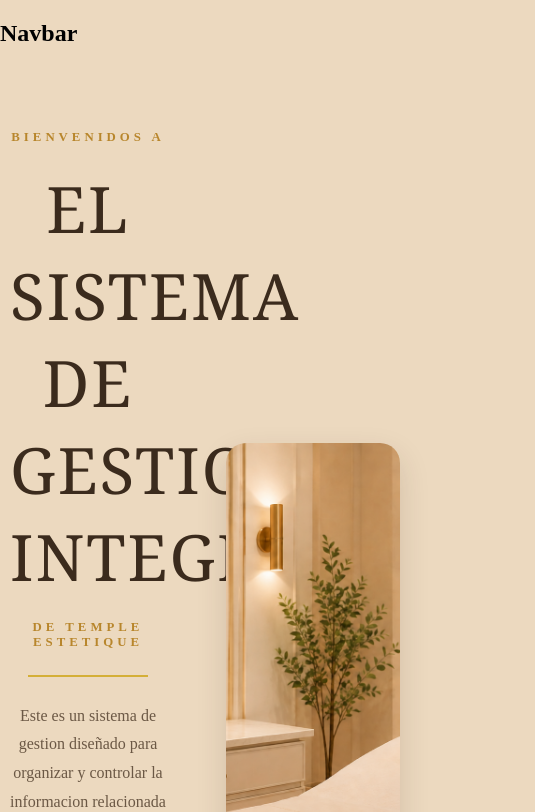
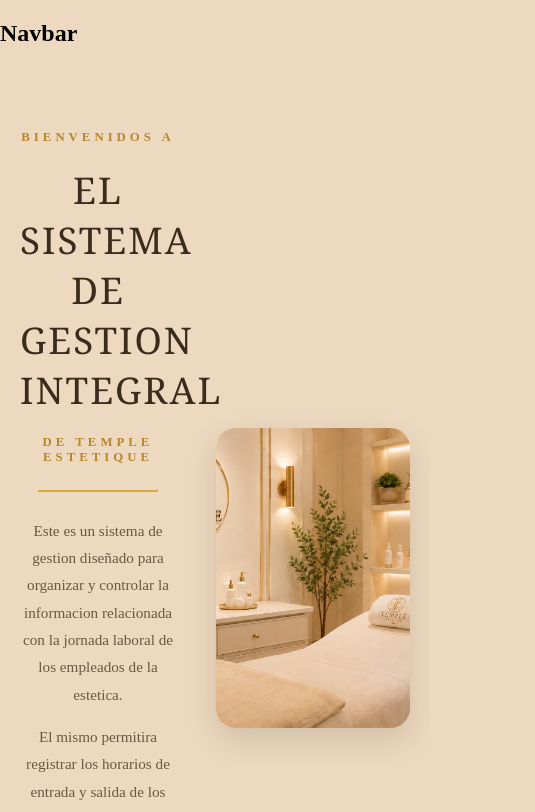
Before and after one commit to UlisesVillarreal/DesarrolloWeb, a React (Vite) app: page / in a window 390 px wide. Shown: the top 812 px of the page, 535 px wide, since content can reach past the window. Built offline with nearby package versions, Linux system fonts and the light colour scheme.

Commit message:
hicee cambioos

```diff
--- a/src/components/main/Main.module.css
+++ b/src/components/main/Main.module.css
@@ -97,3 +97,57 @@
     display: block;
 
 }
+
+
+@media (max-width: 900px) {
+
+    .presentacion {
+        grid-template-columns: 1fr;
+        gap: 40px;
+    }
+
+    .textoPresentacion {
+        text-align: center;
+    }
+
+    .linea {
+        margin: 25px auto;
+    }
+
+    .descripcion {
+        margin-left: auto;
+        margin-right: auto;
+    }
+
+    .imagenPresentacion {
+        height: 400px;
+    }
+
+    .tarjetas {
+        grid-template-columns: 1fr;
+    }
+
+    .titulo {
+        font-size: 3rem;
+    }
+}
+
+
+@media (max-width: 600px) {
+
+    .contenido {
+        padding: 50px 20px;
+    }
+
+    .titulo {
+        font-size: 2.3rem;
+    }
+
+    .descripcion {
+        font-size: 0.95rem;
+    }
+
+    .imagenPresentacion {
+        height: 300px;
+    }
+}
```
